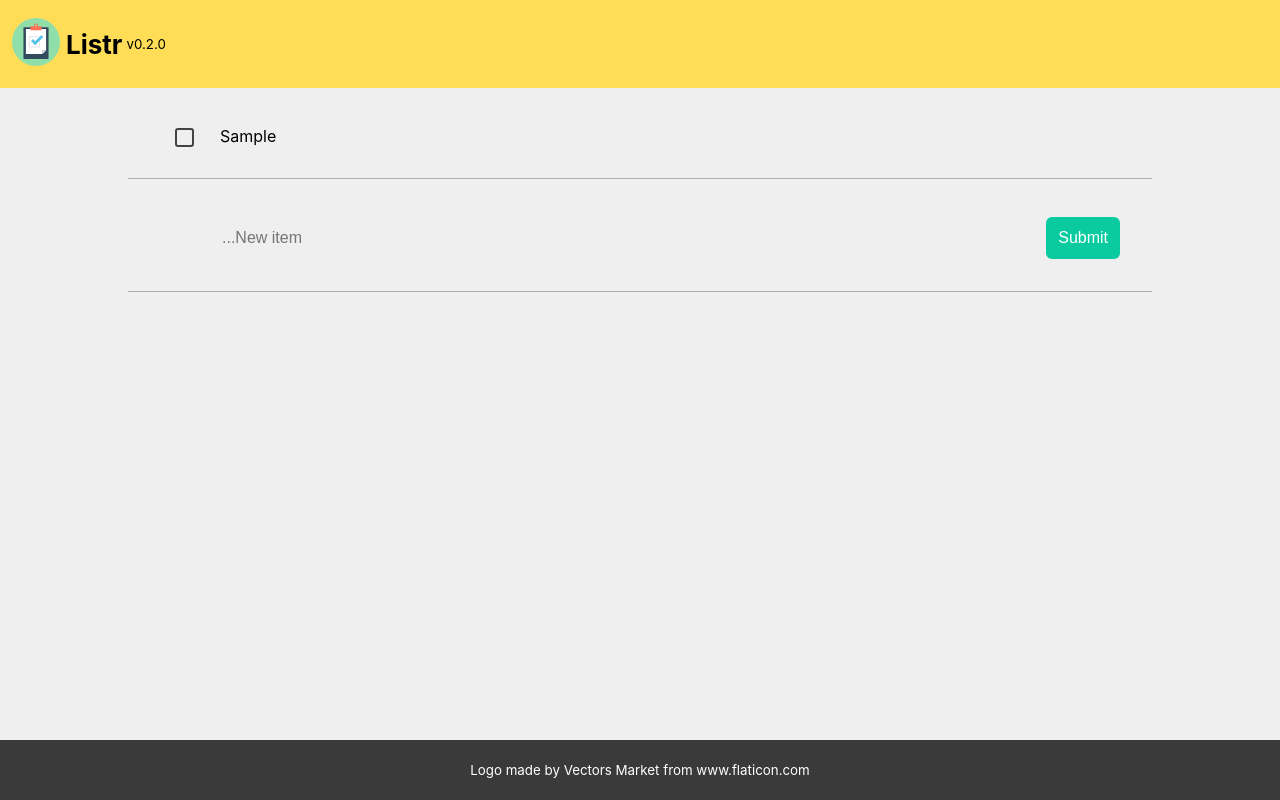
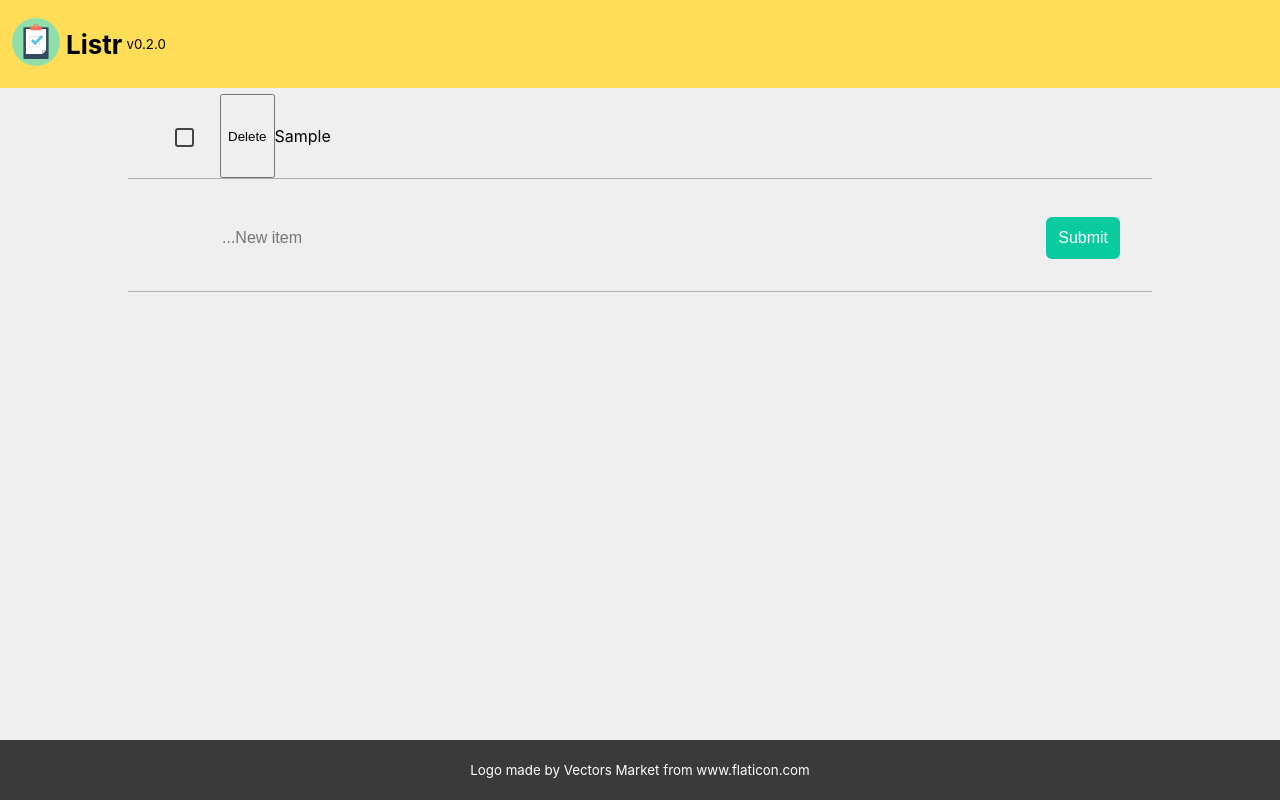
Before and after one commit to jamesaspence/listr, a React (Create React App) app: page / in a window 1280 px wide. Both pictures are taken after typing "Sample" into the empty fields and a click on the button "Submit". Built offline with nearby package versions, Linux system fonts and the light colour scheme.

Commit message:
DeleteButton, passing test onDelete in props

```diff
--- a/src/react/list/ActiveListContainer.js
+++ b/src/react/list/ActiveListContainer.js
@@ -5,7 +5,7 @@ import selectActiveListId from '../../redux/selectors/list/selectActiveListId';
 import ContentWrap from '../common/ContentWrap';
 import NoListFallback from './NoListFallback';
 import List from './List';
-import { toggleItem } from '../../redux/actions/list';
+import { toggleItem, deleteItem } from '../../redux/actions/list';
 import NewListItemPromptContainer from './create/NewListItemPromptContainer';
 
 const ActiveListContainer = () => {
@@ -21,14 +21,18 @@ const ActiveListContainer = () => {
     );
   }
 
-  const onToggle = index => {
-    dispatch(toggleItem(activeList, index));
+  const onToggle = itemId => {
+    dispatch(toggleItem(activeList, itemId));
+  };
+
+  const onDelete = itemId => {
+    console.log('itemId', itemId);
   };
 
   return (
     <ContentWrap>
       <div className="ActiveListContainer">
-        <List items={list} onCheck={onToggle} />
+        <List items={list} onCheck={onToggle} onDelete={onDelete} />
         <NewListItemPromptContainer/>
       </div>
     </ContentWrap>
--- a/src/react/list/List.js
+++ b/src/react/list/List.js
@@ -2,10 +2,10 @@ import React from 'react';
 import './List.scss';
 import ListItem from './item/ListItem';
 
-const List = ({ items, onCheck }) => {
+const List = ({ items, onCheck, onDelete }) => {
   return (
     <div className="List">
-      { items.map((item, i) => <ListItem key={i} item={item.text} checked={item.checked} index={i} itemId={item.id} onCheck={onCheck} />) }
+      { items.map((item, i) => <ListItem key={i} item={item.text} checked={item.checked} onDelete={onDelete} index={i} itemId={item.id} onCheck={onCheck} />) }
     </div>
   );
 };
--- /dev/null
+++ b/src/react/list/item/DeleteButton.js
@@ -0,0 +1,16 @@
+import React from 'react';
+import './DeleteButton.scss';
+
+const DeleteButton = ({ onDelete, itemId }) => {
+  const onDeleteClick = () => {
+    onDelete(itemId);
+  };
+
+  return (
+    <button className="DeleteButton" type="button" onClick={onDeleteClick}>
+      Delete
+    </button>
+  );
+};
+
+export default DeleteButton;
--- /dev/null
+++ b/src/react/list/item/DeleteButton.scss
@@ -0,0 +1,3 @@
+.DeleteButton {
+
+}
--- a/src/react/list/item/ListItem.js
+++ b/src/react/list/item/ListItem.js
@@ -1,16 +1,19 @@
 import React from 'react';
 import './ListItem.scss';
 import Checkbox from './Checkbox';
+import DeleteButton from './DeleteButton';
 
 const ListItem = ({
   item,
   itemId,
   index,
   checked = false,
-  onCheck
+  onCheck,
+  onDelete
 }) => (
   <div className="ListItem">
     <Checkbox className="ListItem__checkbox" checked={checked} index={index} itemId={itemId} onChange={onCheck} />
+    <DeleteButton itemId={itemId} onDelete={onDelete} />
     <p className={`ListItem__text ${checked ? 'ListItem__text--checked' : ''}`}>
       {item}
     </p>
```
